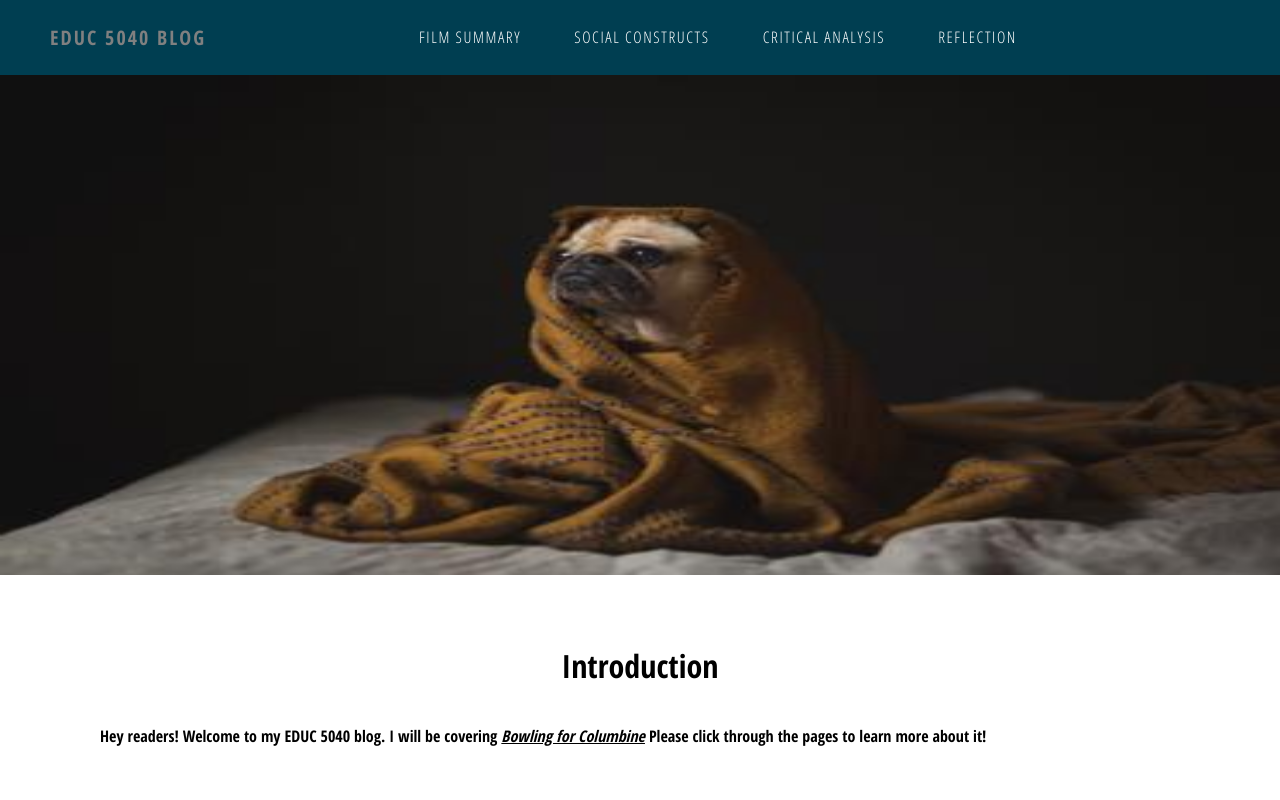
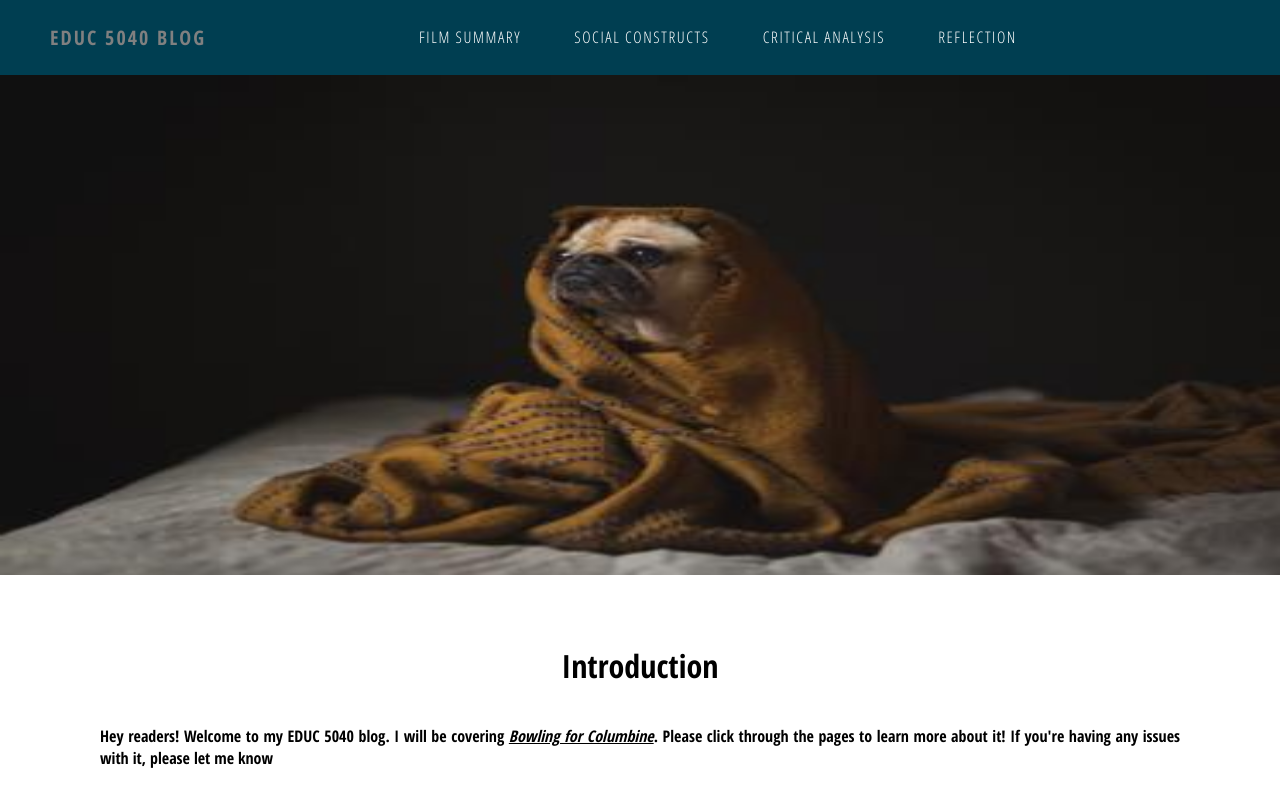
Before and after one commit to Iozzo-bot/Iozzo-bot.github.io, a plain HTML site: page index.html in a window 1280 px wide. Drawn offline with nearby package versions, Linux system fonts and the light colour scheme; a script that the page names is missing.

Commit message:
Update index.html

```diff
--- a/index.html
+++ b/index.html
@@ -17,8 +17,8 @@ EDUC 5040 Blog</a>
     <img width=100% height="500px"id="banner" src="canine-staying-cozy_373x.jpg">
     <h1>Introduction</h1>
   <div id="text">
-    <p>Hey readers! Welcome to my EDUC 5040 blog. I will be covering <em>Bowling for Columbine</em>
-      Please click through the pages to learn more about it! </p>
+    <p>Hey readers! Welcome to my EDUC 5040 blog. I will be covering <em>Bowling for Columbine</em>.
+      Please click through the pages to learn more about it! If you're having any issues with it, please let me know</p>
 
   </div>
   </div>
```
